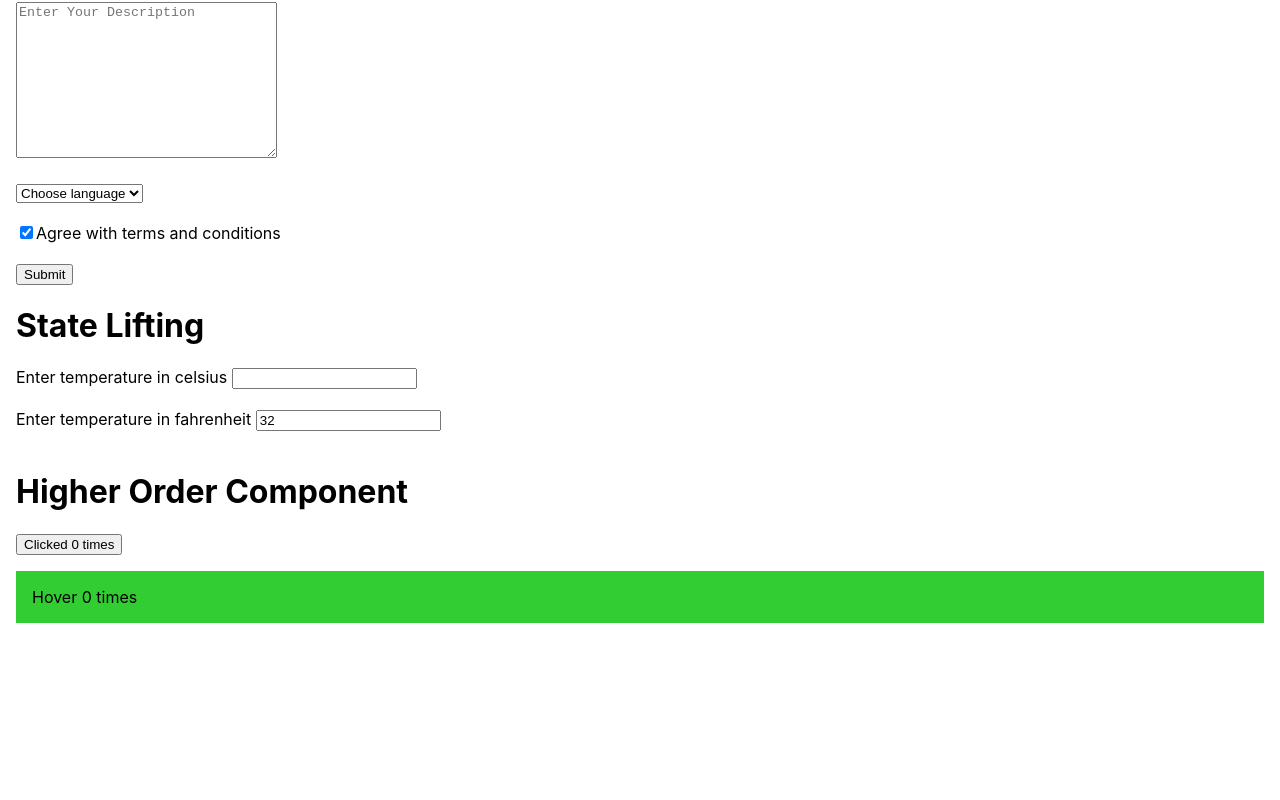
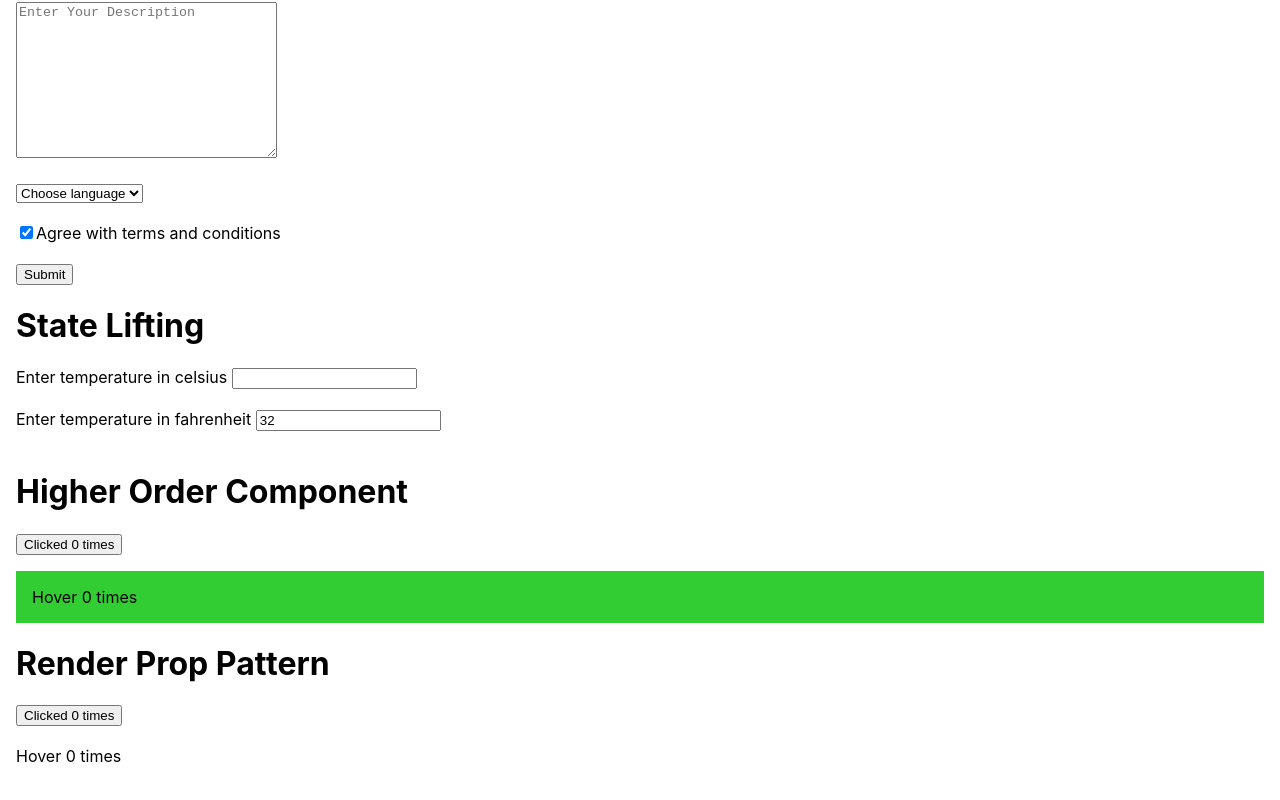
Before and after one commit to marzuk-zarir/learn-react, a React (Vite) app: page / in a window 1280 px wide. Shown: the part 2398-3198 px from the top of the page. Built offline with nearby package versions, Linux system fonts and the light colour scheme; no server answers.

Commit message:
feat: render props added

```diff
--- /dev/null
+++ b/src/classComponents/9-render-prop/9.1-render-prop.jsx
@@ -0,0 +1,36 @@
+import ClickCounter from './components/ClickCounter'
+import Counter from './components/Counter'
+import HoverCounter from './components/HoverCounter'
+
+/**
+ * ? Render Prop Pattern
+ * * Render prop is a sharing code between component with props
+ * * Parent component push default states and handlers in parameter of render() returned func(...state, ...handler)
+ * * Then child can easily access states and handlers from callback's args and return another child with those states and handlers
+ *
+ */
+
+export default function () {
+    return (
+        <div>
+            <Counter>
+                {(count, incrementCount) => (
+                    <ClickCounter
+                        count={count}
+                        incrementCount={incrementCount}
+                    />
+                )}
+            </Counter>
+            <br />
+            <br />
+            <Counter>
+                {(count, incrementCount) => (
+                    <HoverCounter
+                        count={count}
+                        incrementCount={incrementCount}
+                    />
+                )}
+            </Counter>
+        </div>
+    )
+}
--- /dev/null
+++ b/src/classComponents/9-render-prop/components/ClickCounter.jsx
@@ -0,0 +1,3 @@
+export default function ClickCounter({ count, incrementCount }) {
+    return <button onClick={incrementCount}>Clicked {count} times</button>
+}
--- /dev/null
+++ b/src/classComponents/9-render-prop/components/Counter.jsx
@@ -0,0 +1,13 @@
+import { Component } from 'react'
+
+export default class Counter extends Component {
+    state = { count: 0 }
+
+    incrementCount = () => {
+        this.setState(({ count }) => ({ count: count + 1 }))
+    }
+
+    render() {
+        return this.props.children(this.state.count, this.incrementCount)
+    }
+}
--- /dev/null
+++ b/src/classComponents/9-render-prop/components/HoverCounter.jsx
@@ -0,0 +1,3 @@
+export default function HoverCounter({ count, incrementCount }) {
+    return <div onMouseOver={incrementCount}>Hover {count} times</div>
+}
--- a/src/classComponents/ClassComponentRoot.jsx
+++ b/src/classComponents/ClassComponentRoot.jsx
@@ -10,6 +10,7 @@ import ConditionalRender from './5-looping-and-conditional-rendering/5.2-conditi
 import FormHandling from './6-form-handling/6.1-form-handling'
 import StateLifting from './7-state-lifting/7.1-state-lifting'
 import HOC from './8-higher-order-component/8.1-hoc'
+import RenderProp from './9-render-prop/9.1-render-prop'
 import Profile from './small-projects/1-ProfileCard/Profile'
 
 export default class ClassComponentRoot extends Component {
@@ -76,6 +77,10 @@ export default class ClassComponentRoot extends Component {
                 {/* Higher Order Component */}
                 <h1>Higher Order Component</h1>
                 <HOC />
+
+                {/* Render prop pattern */}
+                <h1>Render Prop Pattern</h1>
+                <RenderProp />
             </div>
         )
     }
```
Also changed, not shown: 1 other file (tests, documents, lock files or other folders).
